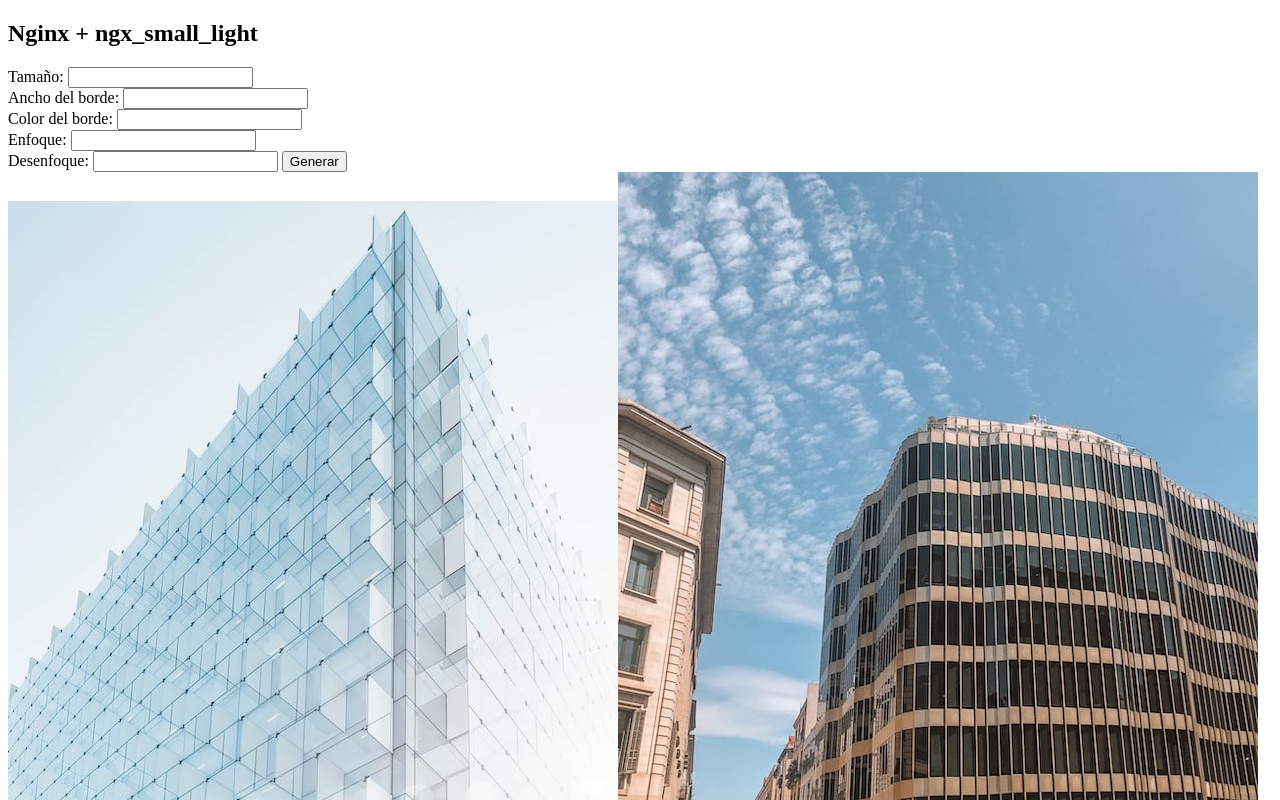
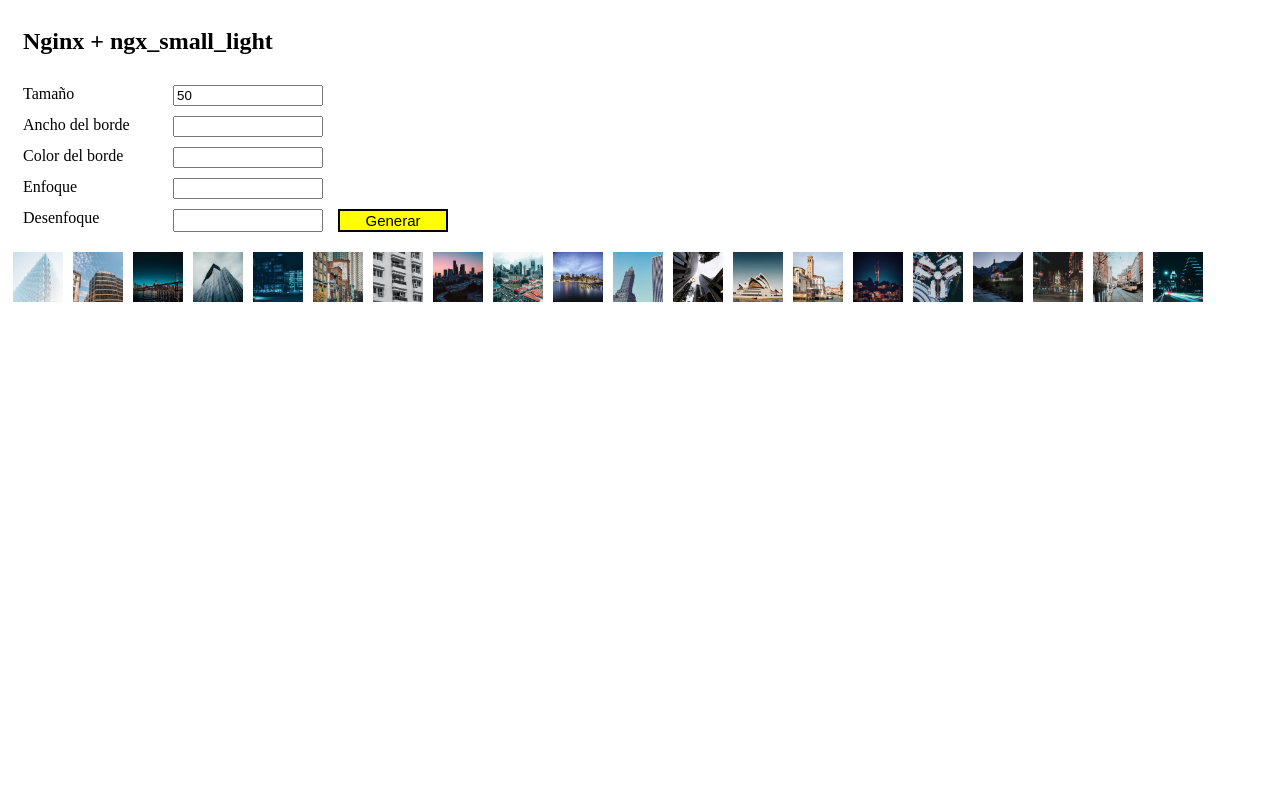
Before and after one commit to Javi0108/imagesApp, a plain HTML site: page index.html in a window 1280 px wide. Both pictures are taken after a click on the button "Generar". Shown: the top 800 px of the page. Drawn offline with Linux system fonts and the light colour scheme.

Commit message:
Añadimos el código completo

```diff
--- /dev/null
+++ b/css/style.css
@@ -0,0 +1,97 @@
+.formDiv {
+    display: grid;
+    grid-template-columns: 150px 150px 125px;
+    grid-template-rows: repeat(6, auto);
+    padding-left: 15px;
+    row-gap: 10px;
+}
+
+.formDiv h2 {
+    grid-column: 1/4;
+    grid-row: 1/2;
+}
+
+#tamano {
+    grid-column: 1/2;
+    grid-row: 2/3;
+}
+
+#tamanoText {
+    grid-column: 2/3;
+    grid-row: 2/3;
+}
+
+#ancho {
+    grid-column: 1/2;
+    grid-row: 3/4;
+}
+
+#anchoText {
+    grid-column: 2/3;
+    grid-row: 3/4;
+}
+
+#color {
+    grid-column: 1/2;
+    grid-row: 4/5;
+}
+
+#colorText {
+    grid-column: 2/3;
+    grid-row: 4/5;
+}
+
+#enfoque {
+    grid-column: 1/2;
+    grid-row: 5/6;
+}
+
+#enfoqueText {
+    grid-column: 2/3;
+    grid-row: 5/6;
+}
+
+#desenfoque {
+    grid-column: 1/2;
+    grid-row: 6/7;
+}
+
+#desenfoqueText {
+    grid-column: 2/3;
+    grid-row: 6/7;
+}
+
+.formDiv div input {
+    grid-column: 1;
+    grid-row: 2;
+}
+
+#fotos {
+    margin-top: 15px;
+}
+
+.button {
+    grid-column: 3/4;
+    grid-row: 6/7;
+    background-color:yellow;
+    border: 2px solid black;
+    font-size: 15px;
+    margin-left: 15px;
+}
+
+img{
+    display: inline-block;
+    vertical-align: middle;
+    -webkit-transform: perspective(1px) translateZ(0);
+    transform: perspective(1px) translateZ(0);
+    box-shadow: 0 0 1px rgba(0, 0, 0, 0);
+    -webkit-transition-duration: 0.3s;
+    transition-duration: 0.3s;
+    -webkit-transition-property: transform;
+    transition-property: transform;
+}
+
+img:hover, img:focus, img:active {
+    -webkit-transform: scale(1.1);
+    transform: scale(1.1);
+}
--- a/index.html
+++ b/index.html
@@ -4,46 +4,19 @@
     <meta charset="UTF-8">
     <meta name="viewport" content="width=device-width, initial-scale=1.0">
     <title>UT3-TE1: Administración de servidores web</title>
-    <style>
-        .formDiv {
-            display: grid;
-            grid-template-columns: 3;
-            grid-template-rows: 5;
-        }
-
-    </style>
+    <script src="js/app.js"></script>
+    <link rel="stylesheet" href="css/style.css">
 </head>
 <body>
-    <h2>Nginx + ngx_small_light</h2>
     <div class="formDiv">
-        <div><label for="tamano">Tamaño: </label><input type="text" name="tamano" id="tamanoText">
-        <div><label for="ancho">Ancho del borde: </label><input type="text" name="ancho" id="anchoText">
-        <div><label for="color">Color del borde: </label><input type="text" name="color" id="colorText">
-        <div><label for="enfoque">Enfoque: </label><input type="text" name="enfoque" id="enfoqueText">
-        <div><label for="desenfoque">Desenfoque: </label><input type="text" name="desenfoque" id="desenfoqueText">
-        <button class="button" onclick="generar()">Generar</button></div>
+        <h2>Nginx + ngx_small_light</h2>
+        <label id="tamano" for="tamano">Tamaño</label><input type="text" name="tamano" value="50" id="tamanoText">
+        <label id="ancho" for="ancho">Ancho del borde</label><input type="text" name="ancho" id="anchoText">
+        <label id="color" for="color">Color del borde</label><input type="text" name="color" id="colorText">
+        <label id="enfoque" for="enfoque">Enfoque</label><input type="text" name="enfoque" id="enfoqueText">
+        <label id="desenfoque" for="desenfoque">Desenfoque</label><input type="text" name="desenfoque" id="desenfoqueText">
+        <button class="button" onclick="generar()">Generar</button>
     </div>
     <div id="fotos"></div>
-    <script>
-        var numFotos = 20;
-        var galeria = document.getElementById("fotos");
-        console.log(document.getElementsByClassName("button").innerHTML);
-        for (let i = 1; i<= numFotos; i++){
-            if(i <= 9) {
-                galeria.innerHTML += '<img id="img{i}" src="images/image0'+ i +'.jpg"  alt="Foto preciosa">';
-            }else {
-                 galeria.innerHTML += '<img src="images/image'+ i +'.jpg" alt="Foto preciosa">';
-            }
-         }
-
-        function generar(){
-            var tamano = document.getElementById("tamanoText").value;
-            var ancho = document.getElementById("anchoText").value;
-            var color = document.getElementById("colorText").value;
-            var enfoque = document.getElementById("enfoqueText").value;
-            var desenfoque = document.getElementById("desenfoqueText").value;
-        }
-    </script>
-
 </body>
 </html>
--- /dev/null
+++ b/js/app.js
@@ -0,0 +1,34 @@
+function generar(){
+    var tamano = document.getElementById("tamanoText").value;
+    var ancho = document.getElementById("anchoText").value;
+    var color = document.getElementById("colorText").value;
+    var enfoque = document.getElementById("enfoqueText").value;
+    var desenfoque = document.getElementById("desenfoqueText").value;
+    var numFotos = 20;
+    var galeria = document.getElementById("fotos");
+
+    if(galeria.innerHTML != ""){
+        galeria.innerHTML = "";
+        generarImg();
+    } else {
+        generarImg();
+    }
+
+    function generarImg() {
+        for (let i = 1; i<= numFotos; i++){
+            if(i <= 9) {
+                galeria.innerHTML += '<img id="img'+i+'" src="images/image0'+ i +'.jpg" alt="Foto">';
+                document.getElementById("img"+i).style = "margin: 5px; \
+                                                          width: "+tamano+"px; \
+                                                          border: "+ancho+"px solid #"+color+";\
+                                                          filter: blur("+desenfoque+"px);";
+            }else {
+                galeria.innerHTML += '<img id="img'+i+'" src="images/image'+ i +'.jpg" alt="Foto ">';
+                document.getElementById("img"+i).style = "margin: 5px; \
+                                                          width: "+tamano+"px; \
+                                                          border: "+ancho+"px solid #"+color+"; \
+                                                          filter: blur("+desenfoque+"px);";
+            }
+        }
+    }
+}
```
